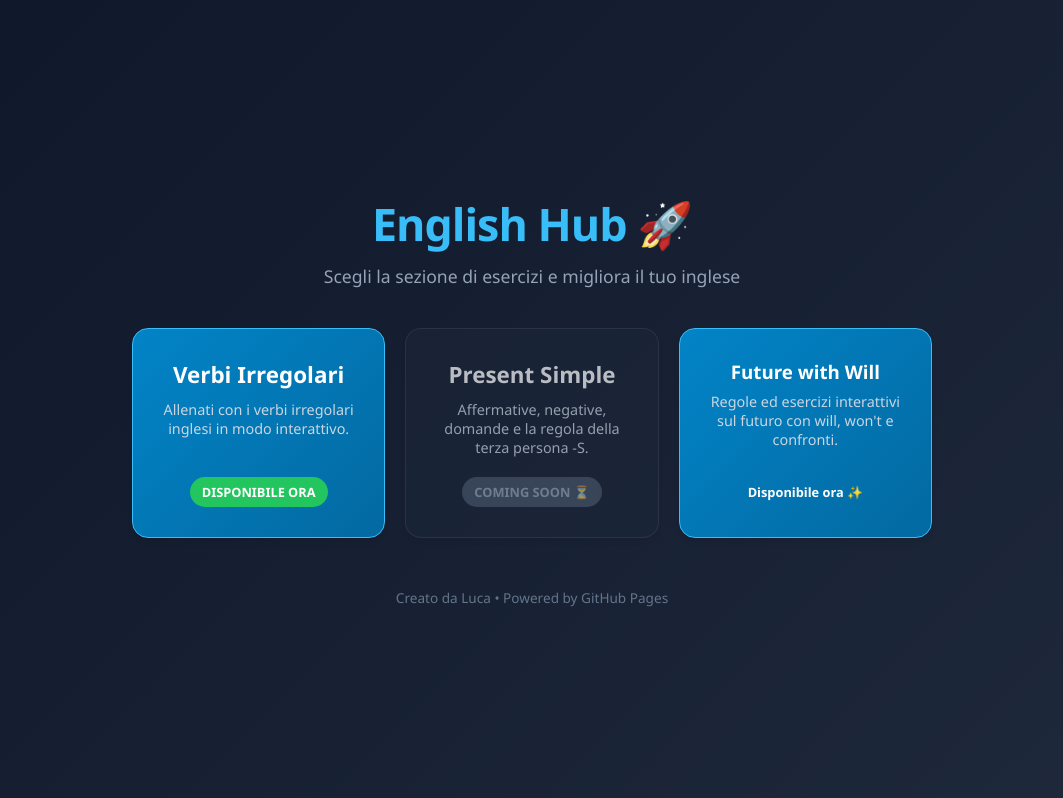
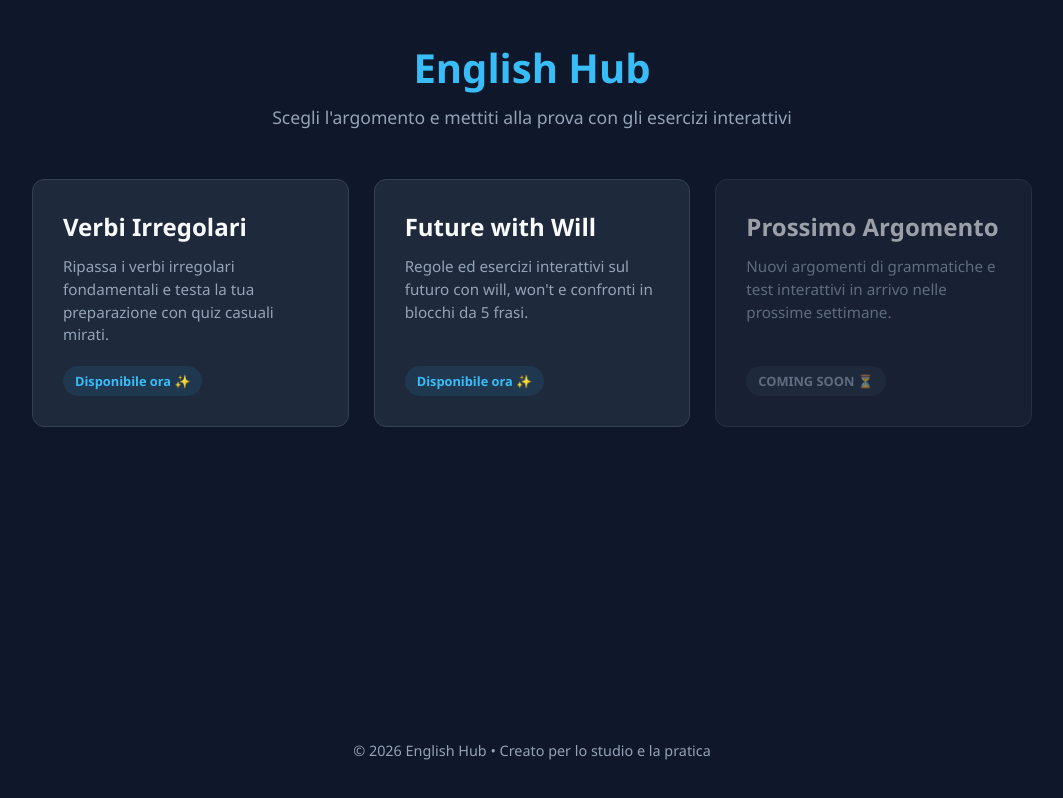
Before and after one commit to dalpivaluca/verbi-irregolari, a plain HTML site: page index.html in a window 1280 px wide. Shown: the whole page, without its empty margins (108-1171 px from the left). Drawn offline with Linux system fonts and the light colour scheme.

Commit message:
Update index.html

```diff
--- a/index.html
+++ b/index.html
@@ -3,136 +3,161 @@
 <head>
     <meta charset="UTF-8">
     <meta name="viewport" content="width=device-width, initial-scale=1.0">
-    <title>English Hub - Esercizi</title>
+    <title>English Hub - Portale Didattico</title>
     <style>
+        :root {
+            --bg-color: #0f172a;
+            --card-bg: #1e293b;
+            --text-color: #f8fafc;
+            --text-muted: #94a3b8;
+            --accent: #38bdf8;
+            --accent-hover: #0ea5e9;
+            --border: #334155;
+        }
+
         * {
             box-sizing: border-box;
             margin: 0;
             padding: 0;
-            font-family: 'Segoe UI', Tahoma, Geneva, Verdana, sans-serif;
+            font-family: 'Segoe UI', system-ui, -apple-system, sans-serif;
         }
+
         body {
-            background: linear-gradient(135deg, #0f172a, #1e293b);
-            color: #f8fafc;
+            background-color: var(--bg-color);
+            color: var(--text-color);
             min-height: 100vh;
             display: flex;
             flex-direction: column;
             align-items: center;
-            justify-content: center;
-            padding: 20px;
+            padding: 40px 20px;
         }
+
+        header {
+            text-align: center;
+            margin-bottom: 50px;
+        }
+
+        header h1 {
+            font-size: 2.5rem;
+            margin-bottom: 10px;
+            color: var(--accent);
+        }
+
+        header p {
+            color: var(--text-muted);
+            font-size: 1.1rem;
+        }
+
         .container {
-            max-width: 800px;
+            display: grid;
+            grid-template-columns: repeat(auto-fit, minmax(280px, 1fr));
+            gap: 25px;
             width: 100%;
-            text-align: center;
+            max-width: 1000px;
         }
-        h1 {
-            font-size: 2.8rem;
-            margin-bottom: 10px;
-            color: #38bdf8;
-            letter-spacing: -1px;
-        }
-        p.subtitle {
-            font-size: 1.1rem;
-            color: #94a3b8;
-            margin-bottom: 40px;
-        }
-        .grid {
-            display: grid;
-            grid-template-columns: repeat(auto-fit, minmax(250px, 1fr));
-            gap: 20px;
-            width: 100%;
-        }
+
         .card {
-            background: rgba(30, 41, 59, 0.7);
-            border: 1px solid rgba(255, 255, 255, 0.1);
-            border-radius: 16px;
-            padding: 30px 20px;
+            background-color: var(--card-bg);
+            border: 1px solid var(--border);
+            border-radius: 12px;
+            padding: 30px;
             text-decoration: none;
-            color: white;
-            transition: all 0.3s ease;
-            box-shadow: 0 4px 6px -1px rgba(0, 0, 0, 0.1);
+            color: inherit;
             display: flex;
             flex-direction: column;
             justify-content: space-between;
+            transition: transform 0.2s ease, border-color 0.2s ease, box-shadow 0.2s ease;
+            position: relative;
+            overflow: hidden;
         }
-        .card:hover {
+
+        .card.active:hover {
             transform: translateY(-5px);
-            border-color: #38bdf8;
-            box-shadow: 0 10px 20px -5px rgba(56, 189, 248, 0.3);
+            border-color: var(--accent);
+            box-shadow: 0 10px 25px -5px rgba(56, 189, 248, 0.15);
         }
-        .card.active {
-            background: linear-gradient(135deg, #0284c7, #0369a1);
-            border-color: #38bdf8;
+
+        .card.disabled {
+            opacity: 0.6;
+            cursor: not-allowed;
         }
-        .card h2 {
-            font-size: 1.4rem;
-            margin-bottom: 10px;
+
+        .card h3 {
+            font-size: 1.5rem;
+            margin-bottom: 12px;
+            color: var(--text-color);
         }
+
         .card p {
-            font-size: 0.9rem;
-            color: #cbd5e1;
+            color: var(--text-muted);
+            font-size: 0.95rem;
+            line-height: 1.5;
             margin-bottom: 20px;
         }
+
         .badge {
-            display: inline-block;
+            align-self: flex-start;
+            background-color: rgba(56, 189, 248, 0.1);
+            color: var(--accent);
             padding: 6px 12px;
             border-radius: 20px;
             font-size: 0.8rem;
-            font-weight: bold;
-            align-self: center;
+            font-weight: 600;
         }
-        .badge.online {
-            background: #22c55e;
-            color: white;
+
+        .badge.coming {
+            background-color: rgba(148, 163, 184, 0.1);
+            color: var(--text-muted);
         }
-        .badge.coming {
-            background: #475569;
-            color: #94a3b8;
-        }
+
         footer {
-            margin-top: 50px;
-            font-size: 0.85rem;
-            color: #64748b;
+            margin-top: auto;
+            padding-top: 40px;
+            color: var(--text-muted);
+            font-size: 0.9rem;
+            text-align: center;
         }
     </style>
 </head>
 <body>
 
+    <header>
+        <h1>English Hub</h1>
+        <p>Scegli l'argomento e mettiti alla prova con gli esercizi interattivi</p>
+    </header>
+
     <div class="container">
-        <h1>English Hub 🚀</h1>
-        <p class="subtitle">Scegli la sezione di esercizi e migliora il tuo inglese</p>
-
-        <div class="grid">
-            <!-- SCHEDA VERBI IRREGOLARI (ATTIVA) -->
-            <a href="verbi_irregolari.html" class="card active">               <div>
-                    <h2>Verbi Irregolari</h2>
-                    <p>Allenati con i verbi irregolari inglesi in modo interattivo.</p>
+        <!-- Scheda Verbi Irregolari -->
+        <a href="verbi.html" class="card active">
+            <div>
+                <h3>Verbi Irregolari</h3>
+                <p>Ripassa i verbi irregolari fondamentali e testa la tua preparazione con quiz casuali mirati.</p>
             </div>
-                <span class="badge online">DISPONIBILE ORA</span>
+            <span class="badge">Disponibile ora ✨</span>
         </a>
 
-            <!-- SCHEDA PRESENT SIMPLE (COMING SOON) -->
-            <div class="card" style="opacity: 0.7; cursor: default;">
+        <!-- Scheda Future with Will -->
+        <a href="will.html" class="card active">
             <div>
-                    <h2>Present Simple</h2>
-                    <p>Affermative, negative, domande e la regola della terza persona -S.</p>
+                <h3>Future with Will</h3>
+                <p>Regole ed esercizi interattivi sul futuro con will, won't e confronti in blocchi da 5 frasi.</p>
+            </div>
+            <span class="badge">Disponibile ora ✨</span>
+        </a>
+
+        <!-- Scheda Futura (Coming Soon) -->
+        <div class="card disabled">
+            <div>
+                <h3>Prossimo Argomento</h3>
+                <p>Nuovi argomenti di grammatiche e test interattivi in arrivo nelle prossime settimane.</p>
             </div>
             <span class="badge coming">COMING SOON ⏳</span>
         </div>
-
-            <!-- Scheda Future with Will sbloccata -->
-            <a href="will.html" class="card active">
-                <h3>Future with Will</h3>
-            <p>Regole ed esercizi interattivi sul futuro con will, won't e confronti.</p>
-            <span class="badge">Disponibile ora ✨</span>
-        </a>
     </div>
 
     <footer>
-            Creato da Luca • Powered by GitHub Pages
+        <p>&copy; 2026 English Hub • Creato per lo studio e la pratica</p>
     </footer>
-    </div>
 
 </body>
 </html>
```
Lines whose indentation alone changed are shown as unchanged.
